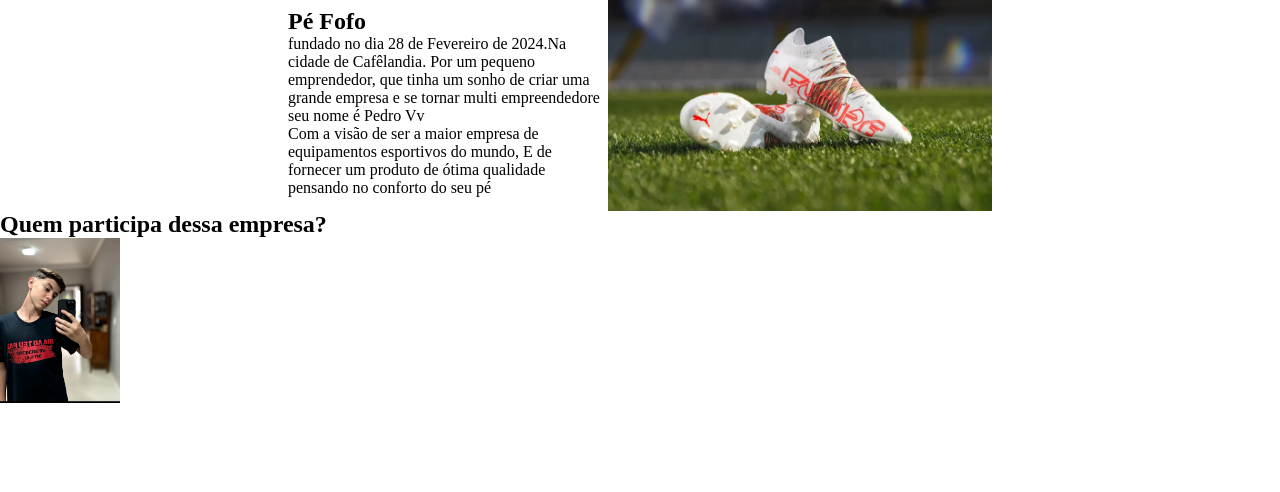
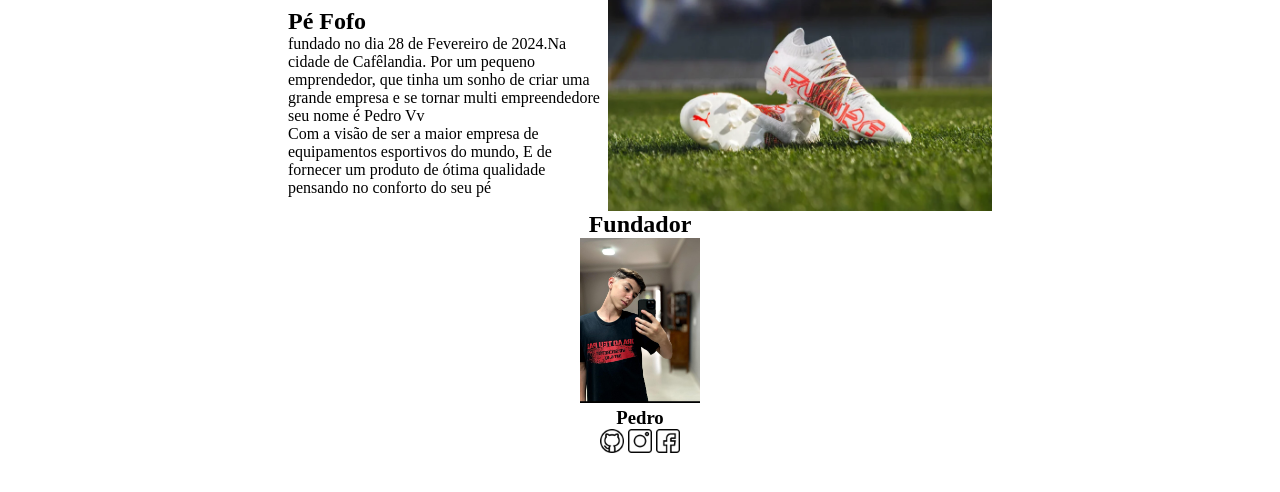
Before and after one commit to pedringamesplay/p-fofo, a plain HTML site: page index.html in a window 1280 px wide. Shown: the part 58-550 px from the top of the page. Drawn offline with Linux system fonts and the light colour scheme.

Commit message:
Add files via upload

```diff
--- a/index.html
+++ b/index.html
@@ -25,12 +25,15 @@
  <img class="escola-imagem" src="21SS_TS_Football_Spectra-Pack_Q2_Future_Product_1920x1080px_2311_Easy-Resize.webp" alt="Professor no quadro">
  </section>
  <section class="estudante">
-  <h2 class="Presidente-titulo">Quem participa dessa empresa?</h2>
+  <h2 class="Presidente-titulo">Fundador</h2>
+  <div class="estudante-div">
   <img class="Presidente-image" src="b3ffa727-5cbb-420f-9a48-399876478987 (1).jpeg" alt="">
+  <h3 class="Presidente-nome">Pedro</h3>
+  <img class="estudante-icone" src="github.png" alt="icone github">
+  <img class="estudante-icone" src="instagram.png" alt="icone instagram">
+  <img class="estudante-icone" src="facebook.png" alt="icone facebook">
+</div>
  </section>
-
-
-
 </body>
 
 </html>
--- a/style.css
+++ b/style.css
@@ -43,4 +43,15 @@
 
 .Presidente-image{
     width: 120px;
+    text-align:center;
 }
+
+.estudante-icone{
+    width: 24px;
+}
+.Presidente-titulo{
+    text-align: center;
+}
+.estudante-div{
+    text-align: center;
+}
```
Also changed, not shown: facebook.png (added), github.png (added), instagram.png (added), 1 other file.
